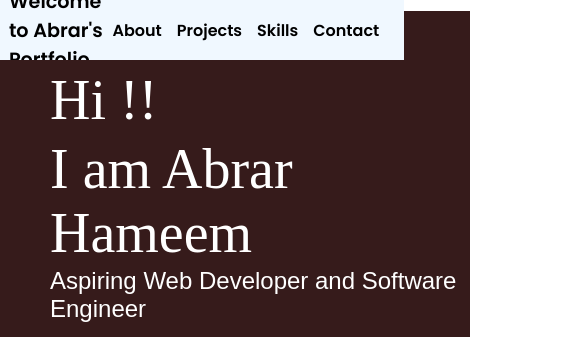
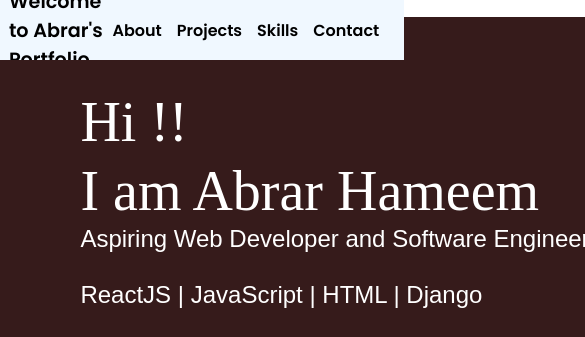
Before and after one commit to abrarCSE29/porfolio-abrar, a plain HTML site: page index.html in a window 390 px wide. Shown: the top 337 px of the page, 585 px wide, since content can reach past the window. Drawn offline with Linux system fonts and the light colour scheme; a web font is replaced by a local one.

Commit message:
update responsiveness

```diff
--- a/style.css
+++ b/style.css
@@ -10,6 +10,11 @@
     top:0;
     width: 99.8%;
     z-index: 2;
+}
+html{
+    margin: 0;
+    padding: 0;
+    width: fit-content;
 }
 a{
     text-decoration: none;
@@ -250,10 +255,7 @@ button a
             text-decoration: none;
 
         }
-        .header
-        {
-            max-width: 458px;
-        }
+
         .dis
         {
             min-width: 470px;
```
